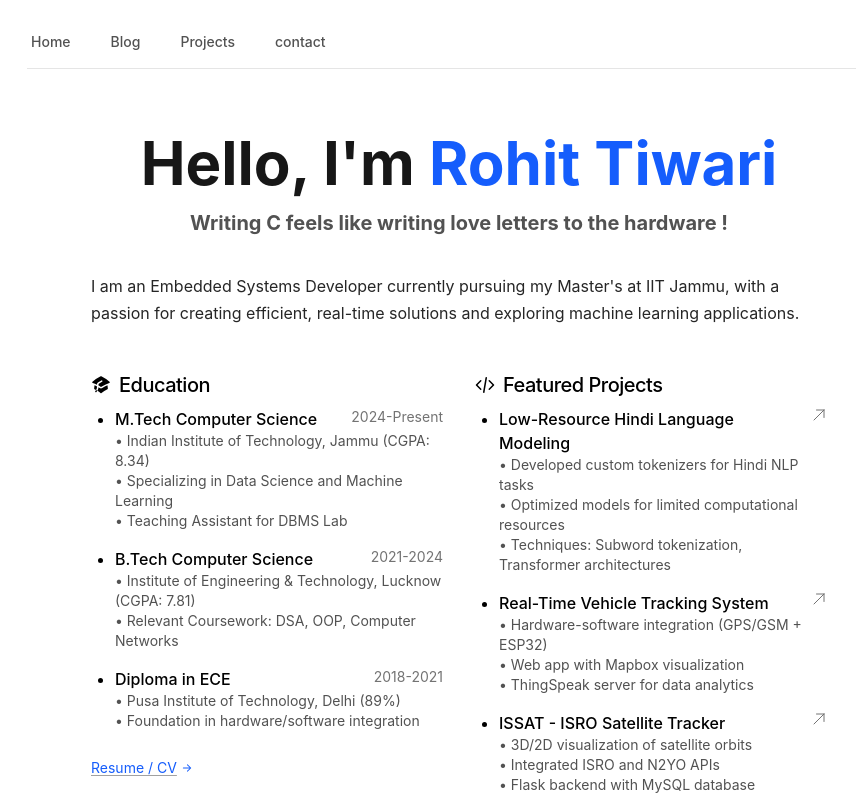
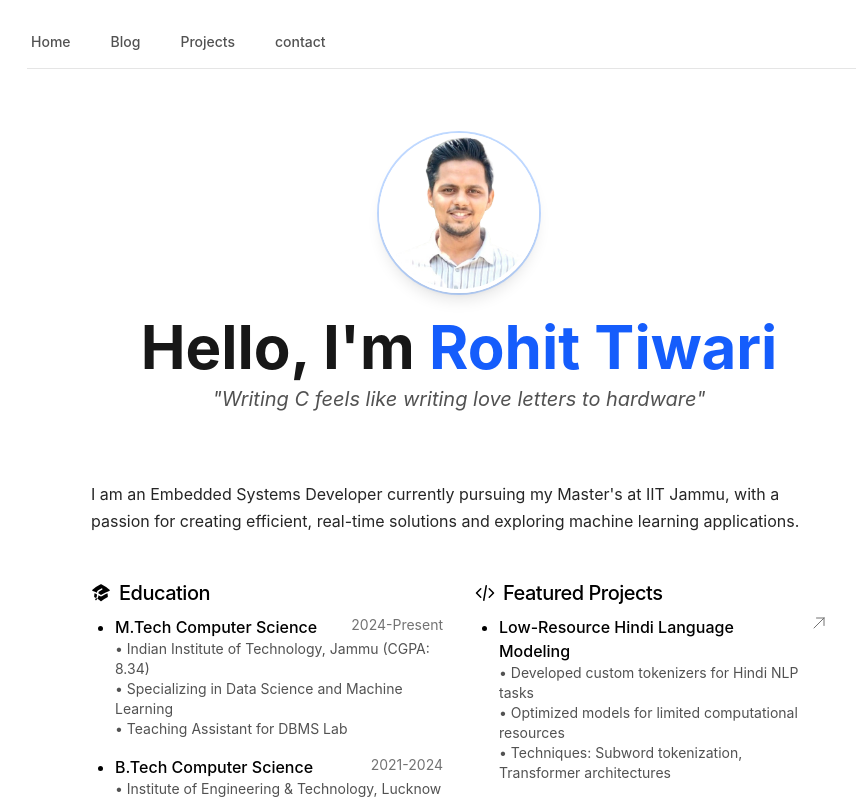
Before and after one commit to rohitkrtiwari/portfolio-web, a Next.js app: page / in a window 1280 px wide. Shown: the top 799 px of the page, without its empty margins (181-1037 px from the left). Built offline with nearby package versions, Linux system fonts and the light colour scheme.

Commit message:
Profile Photo Added

```diff
--- a/app/page.tsx
+++ b/app/page.tsx
@@ -9,16 +9,25 @@ export default function Page() {
   return (
     <div className="max-w-3xl mx-auto px-4">
       {/* Hero Section */}
-      <div className="pt-16 pb-4 bg-dark  text-center">
-        <h1 className="text-4xl md:text-6xl font-bold mb-4">
-          <span className="text-neutral-900 dark:text-white">Hello, I'm </span>
-          <span className=" text-blue-600 dark:text-blue-400  border-blue-500">
-            Rohit Tiwari
-          </span>
-        </h1>
-        <p className="text-xl font-bold text-it text-neutral-600 dark:text-neutral-300 ">
-          Writing C feels like writing love letters to the hardware !
-        </p>
+      <div className="pt-16 pb-12 text-center">
+        <div className="flex flex-col items-center">
+          {/* Passport photo with modern framing */}
+          <div className="w-32 h-32 md:w-40 md:h-40 mb-6 rounded-full overflow-hidden border-4 border-white dark:border-neutral-800 shadow-lg ring-2 ring-blue-500/30">
+            <img
+              src="/images/photo.png"  // Replace with your image path
+              alt="Rohit Tiwari"
+              className="w-full h-full object-cover"
+            />
+          </div>
+
+          <h1 className="text-4xl md:text-6xl font-bold mb-2">
+            <span className="text-neutral-900 dark:text-white">Hello, I'm </span>
+            <span className="text-blue-600 dark:text-blue-400">Rohit Tiwari</span>
+          </h1>
+          <p className="text-xl italic text-neutral-600 dark:text-neutral-300 max-w-2xl mx-auto">
+            "Writing C feels like writing love letters to hardware"
+          </p>
+        </div>
       </div>
 
       {/* About Section */}
```
Also changed, not shown: public/images/photo.png (added).
